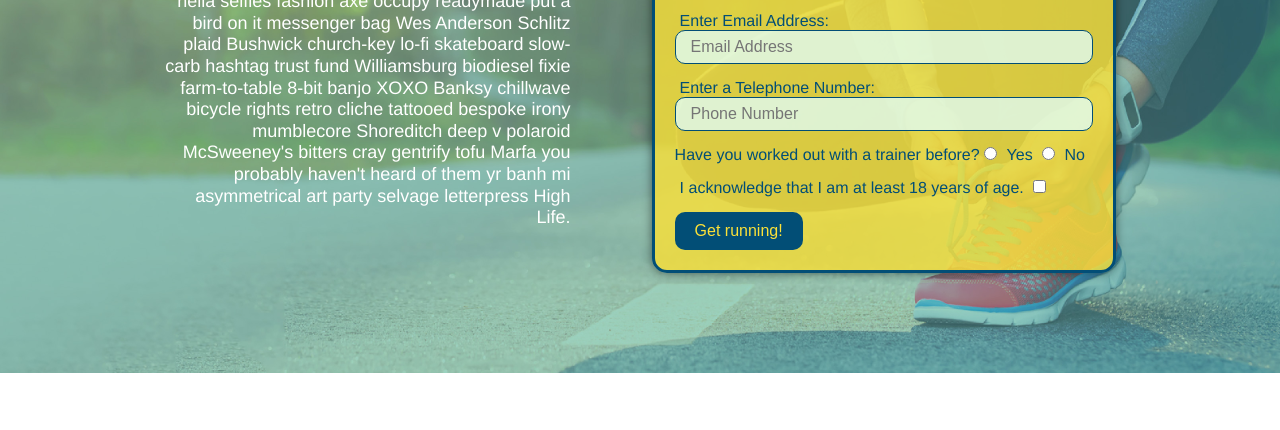
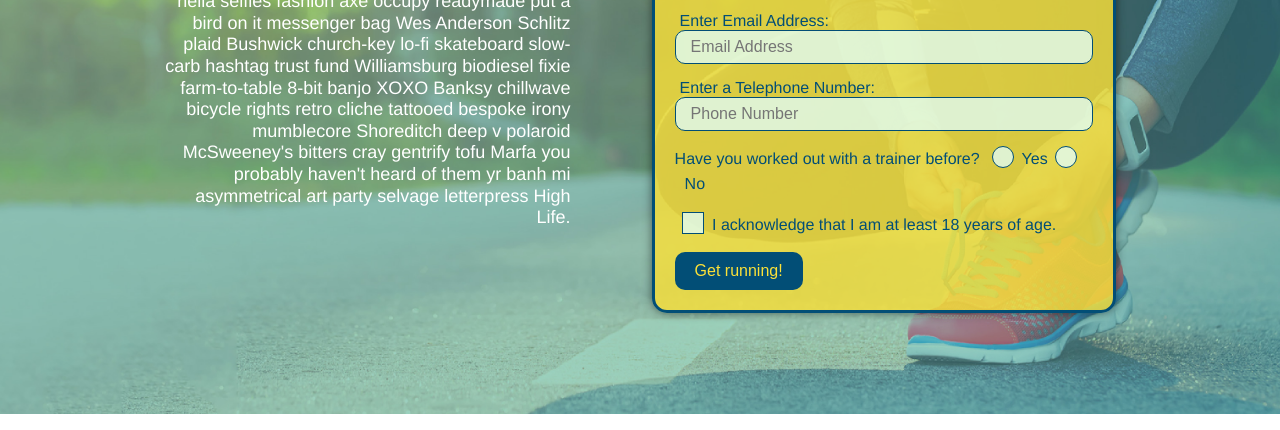
Before and after one commit to agustinxmtz/run-buddy-web, a plain HTML site: page index.html in a window 1280 px wide. Shown: the part 345-775 px from the top of the page. Drawn offline with Linux system fonts and the light colour scheme.

Commit message:
customize the checkboxes and radio buttons

```diff
--- a/assets/css/style.css
+++ b/assets/css/style.css
@@ -24,6 +24,7 @@ header {
     background-size: cover;
     background-attachment: fixed;
     background-position: 80%;
+    z-index: 9999;
 }
 
 header h1 {
@@ -184,6 +185,65 @@ section {
     color: #fce138;
     background: #39a6b2;
 }
+
+.checkbox-wrapper input, .radio-wrapper input {
+    opacity: 0;
+}
+
+.checkbox-wrapper label, .radio-wrapper label {
+    position: relative;
+    left: 10px;
+    margin: 10px;
+    line-height: 1.6;
+}
+
+.checkbox-wrapper label::before, .radio-wrapper label::before {
+    content: "";
+    height: 20px;
+    width: 20px;
+    background: rgba(225, 255, 255, 0.75);
+    border: 1px solid #024e76;
+    position: absolute;
+    top: -4px;
+    left: -30px;
+}
+
+.radio-wrapper label::before {
+    border-radius: 50%;
+}
+
+.radio-wrapper label::after {
+    content: "";
+    width: 20px;
+    height: 20px;
+    border-radius: 50%;
+    background: #024e76;
+    position: absolute;
+    left: -29px;
+    top: -3px;
+    background-image: radial-gradient(circle, #39a6b2, #024e76);
+}
+
+.checkbox-wrapper label::after {
+    content: "";
+    height: 6px;
+    width: 14px;
+    border-left: 2px solid #024e76;
+    border-bottom: 2px solid #024e76;
+    position: absolute;
+    left: -26px;
+    top: 1px;
+    transform: rotate(-58deg);
+}
+
+.checkbox-wrapper input + label::after, .radio-wrapper input + label::after {
+    content: none;
+}
+
+.checkbox-wrapper input:checked + label::after, .radio-wrapper input:checked + label::after {
+    content: "";
+}
+
 
 /* HERO STYLES END */
 
--- a/index.html
+++ b/index.html
@@ -59,16 +59,20 @@
                 <input type= "tel" placeholder= "Phone Number" name= "phone" id= "phone" class= "form-input" />
                 <p>
                     Have you worked out with a trainer before?
-                    <input type= "radio" name= "trainer-confirm" id= "trainer-yes" />
-                    <label for= "trainer-yes" > Yes </label>
-                    <input type= "radio" name= "trainer-confirm" id= "trainer-no" />
-                    <label for= "trainer-no" > No </label>
+                    <span class="radio-wrapper">
+                        <input type= "radio" name= "trainer-confirm" id= "trainer-yes" />
+                        <label for= "trainer-yes" > Yes </label>
+                    </span>
+                    <span class="radio-wrapper">
+                        <input type= "radio" name= "trainer-confirm" id= "trainer-no" />
+                        <label for= "trainer-no" > No </label>
+                    </span>
                 </p>
                 <p>
-                    <label for= "checkbox" >
-                        I acknowledge that I am at least 18 years of age.
-                    </label>
-                    <input type= "checkbox" name= "age-confirm" id= "checkbox" />
+                    <span class="checkbox-wrapper">
+                        <input type="checkbox" name="age-confirm" id="checkbox" />
+                        <label for="checkbox">I acknowledge that I am at least 18 years of age. </label>
+                    </span>
                 </p>
                 <button type= "submit" >
                     Get running!
```
